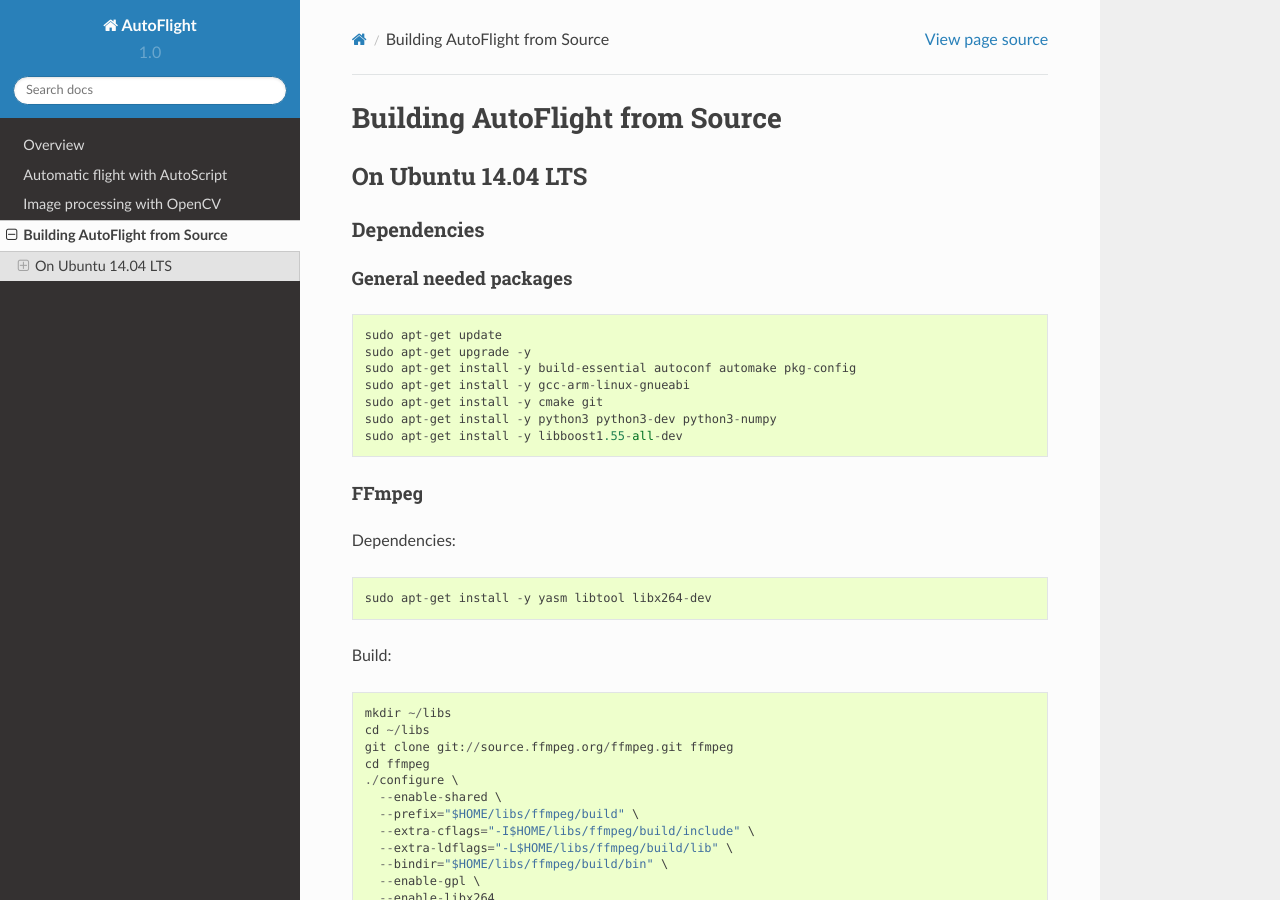
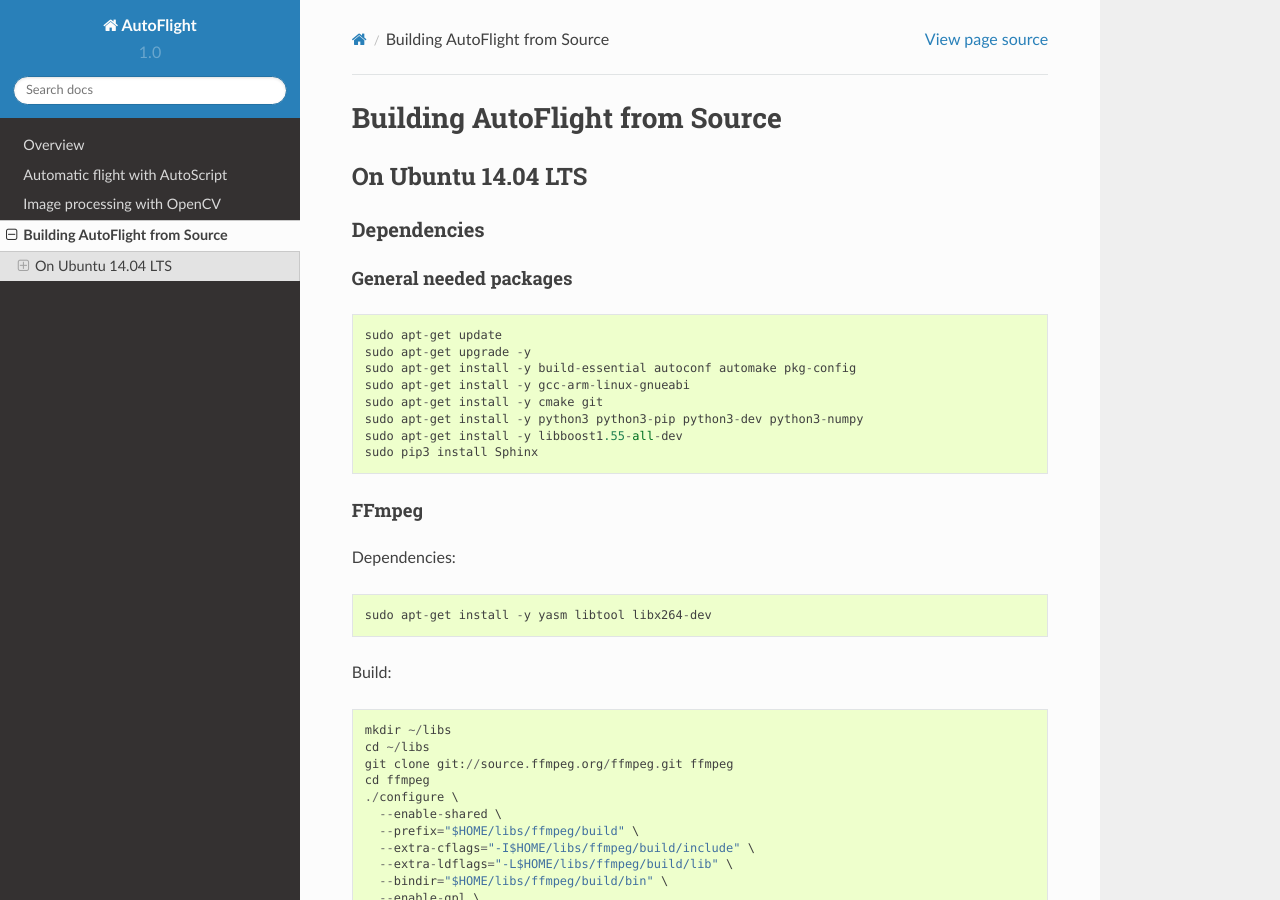
Before and after one commit to lukaslaobeyer/AutoFlight_v1, a Sphinx documentation site: the page built from documentation/source/buildingfromsource.rst, in a window 1280 px wide and 900 px high. Built offline with Sphinx 7.4.7 and the Read the Docs theme 2.0.0, drawn with Linux system fonts in a browser that asks for light colours.

Commit message:
Fix documentation stuff

```diff
--- a/documentation/source/buildingfromsource.rst
+++ b/documentation/source/buildingfromsource.rst
@@ -17,8 +17,9 @@
     sudo apt-get install -y build-essential autoconf automake pkg-config
     sudo apt-get install -y gcc-arm-linux-gnueabi
     sudo apt-get install -y cmake git
-    sudo apt-get install -y python3 python3-dev python3-numpy
+    sudo apt-get install -y python3 python3-pip python3-dev python3-numpy
     sudo apt-get install -y libboost1.55-all-dev
+    sudo pip3 install Sphinx
 
 FFmpeg
 ------
```
Also changed, not shown: 3 other files.
